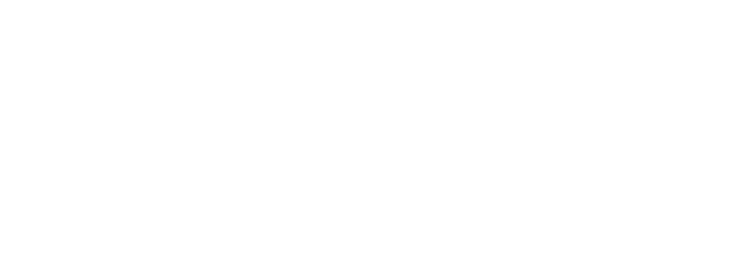
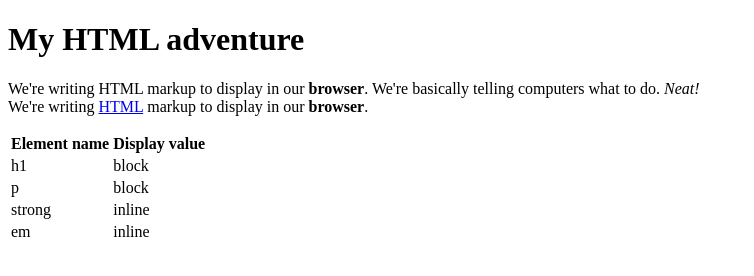
Before and after one commit to learn-co-curriculum/phase-0-the-dom-editing-lab, a website: page index.html in a window 1280 px wide. Shown: the whole page, without its empty margins (0-754 px from the left). Drawn offline with Linux system fonts and the light colour scheme.

Commit message:
Completed assignment

```diff
--- a/index.html
+++ b/index.html
@@ -1 +1,51 @@
-<!-- Write your code here! -->
+<!--Levy's DOM editing lab -->
+<!DOCTYPE html>
+<html lang="en">
+<head>
+    <meta charset="UTF-8">
+    <meta name="viewport" content="width=device-width, initial-scale=1.0">
+    <title>Levy's DOM editing lab</title>
+</head>
+<body>
+    <div>
+        <h1>My HTML adventure</h1>
+       <p>
+  We're writing HTML markup to display in our <strong>browser</strong>. We're
+  basically telling computers what to do. <em>Neat!</em>
+  <br>
+  We're writing
+<a href="https://developer.mozilla.org/en-US/docs/Web/HTML">HTML</a> markup to
+display in our <strong>browser</strong>.
+</p>
+    </div>
+    <div>
+<table>
+  <thead>
+    <tr>
+      <th>Element name</th>
+      <th>Display value</th>
+    </tr>
+  </thead>
+  <tbody>
+    <tr>
+      <td>h1</td>
+      <td>block</td>
+    </tr>
+    <tr>
+      <td>p</td>
+      <td>block</td>
+    </tr>
+    <tr>
+      <td>strong</td>
+      <td>inline</td>
+    </tr>
+    <tr>
+      <td>em</td>
+      <td>inline</td>
+    </tr>
+  </tbody>
+</table>
+
+    </div>
+</body>
+</html>
```
Also changed, not shown: 1 other file.
